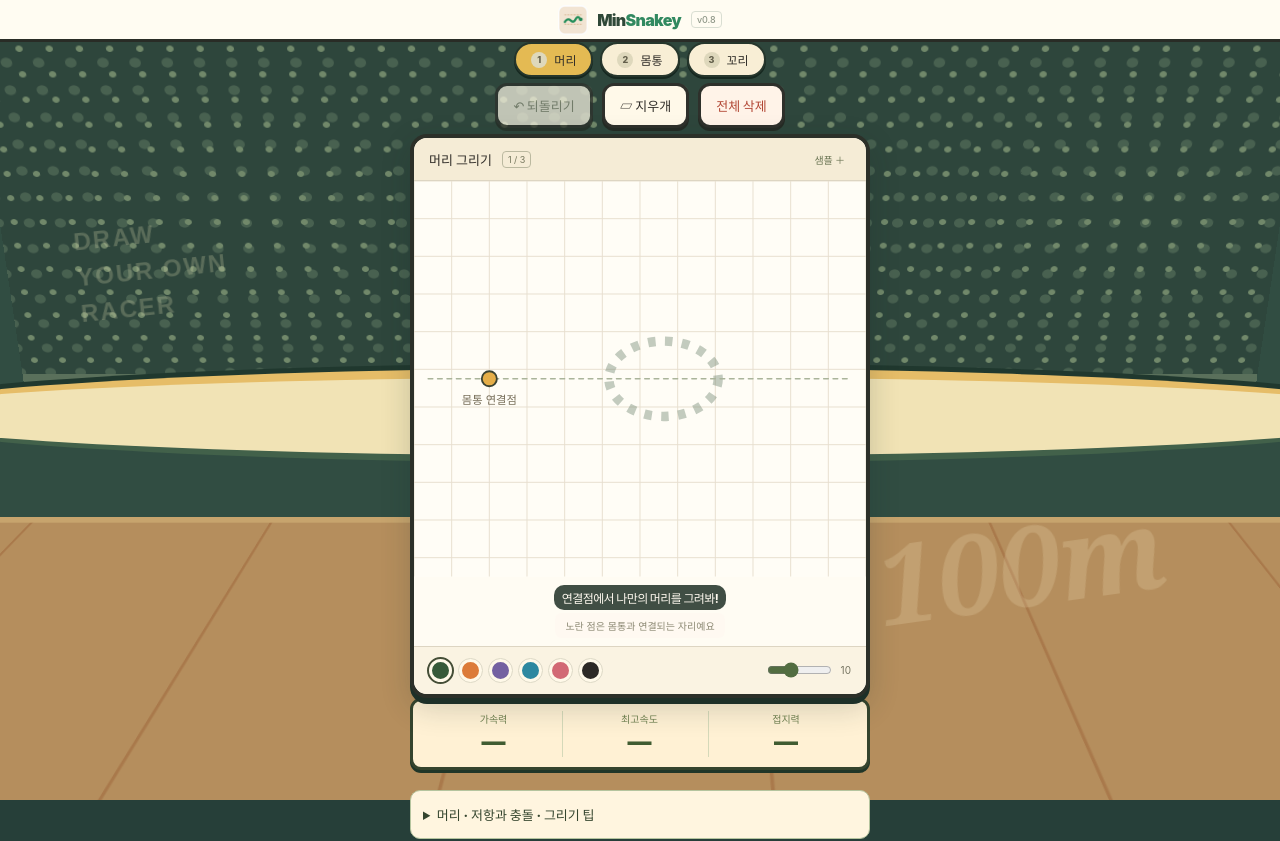
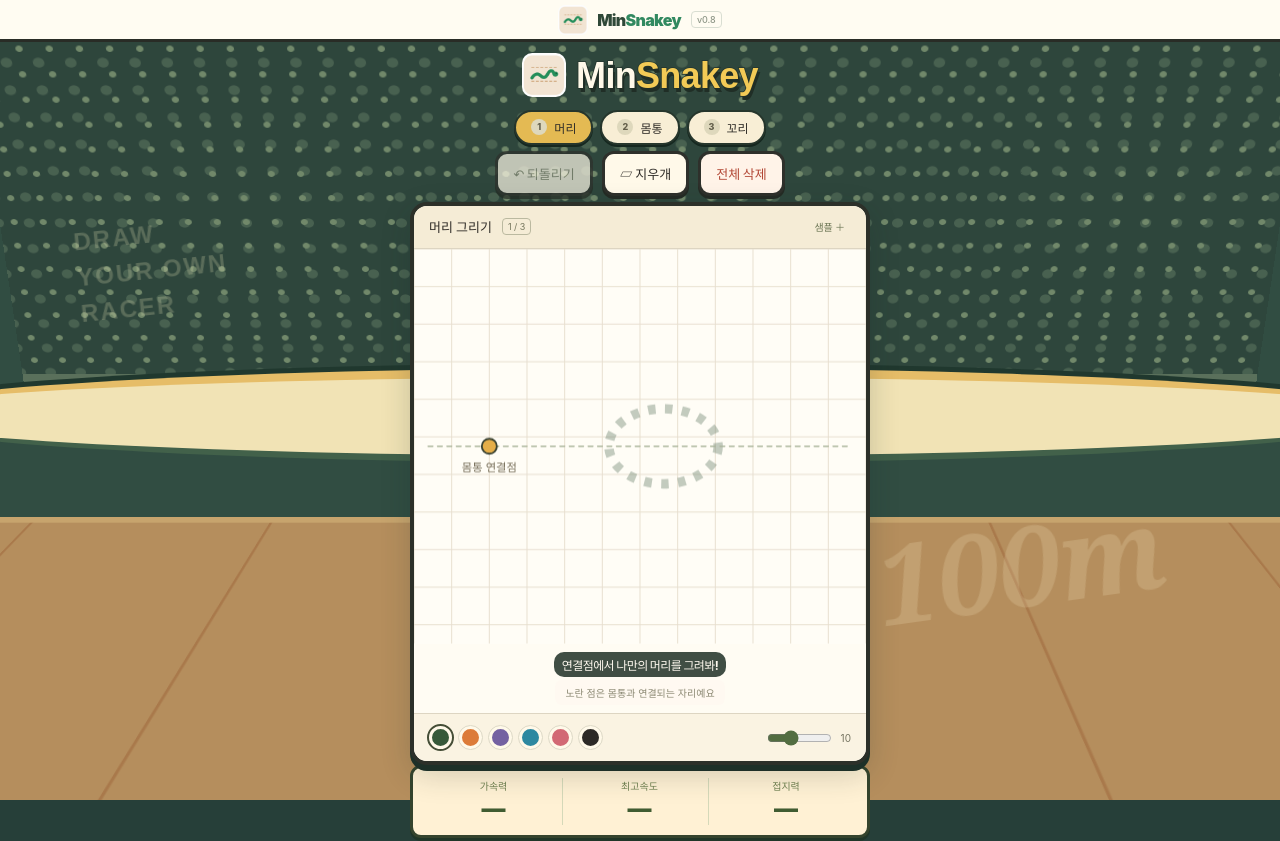
Before and after one commit to minho-nim/MinSnakey, a React (Vite) app: page / in a window 1280 px wide. Shown: the top 841 px of the page. Built offline with nearby package versions, Linux system fonts and the light colour scheme.

Commit message:
Restore compact MinSnakey logo and title above the drawing tools

```diff
--- a/src/style.css
+++ b/src/style.css
@@ -3421,3 +3421,14 @@ meter::-webkit-meter-optimum-value {
  .result-hero h2 { font-size: 36px; white-space: nowrap; }
  .race-breakdown b { overflow-wrap: normal; word-break: keep-all; }
 }
+/* Keep the drawing screen's brand visible without displacing the canvas. */
+.workshop > .arcade-title {
+  display: block;
+  order: -5;
+  padding: 8px 0 12px;
+  margin: 0;
+}
+.workshop > .arcade-title .mini-title { display: none; }
+.workshop > .arcade-title h1 { margin: 0; font-size: clamp(26px, 7vw, 36px); }
+.workshop > .arcade-title .brand-lockup-large { gap: 10px; }
+.workshop > .arcade-title .brand-lockup-large .brand-logo { width: 44px; height: 44px; }
```
